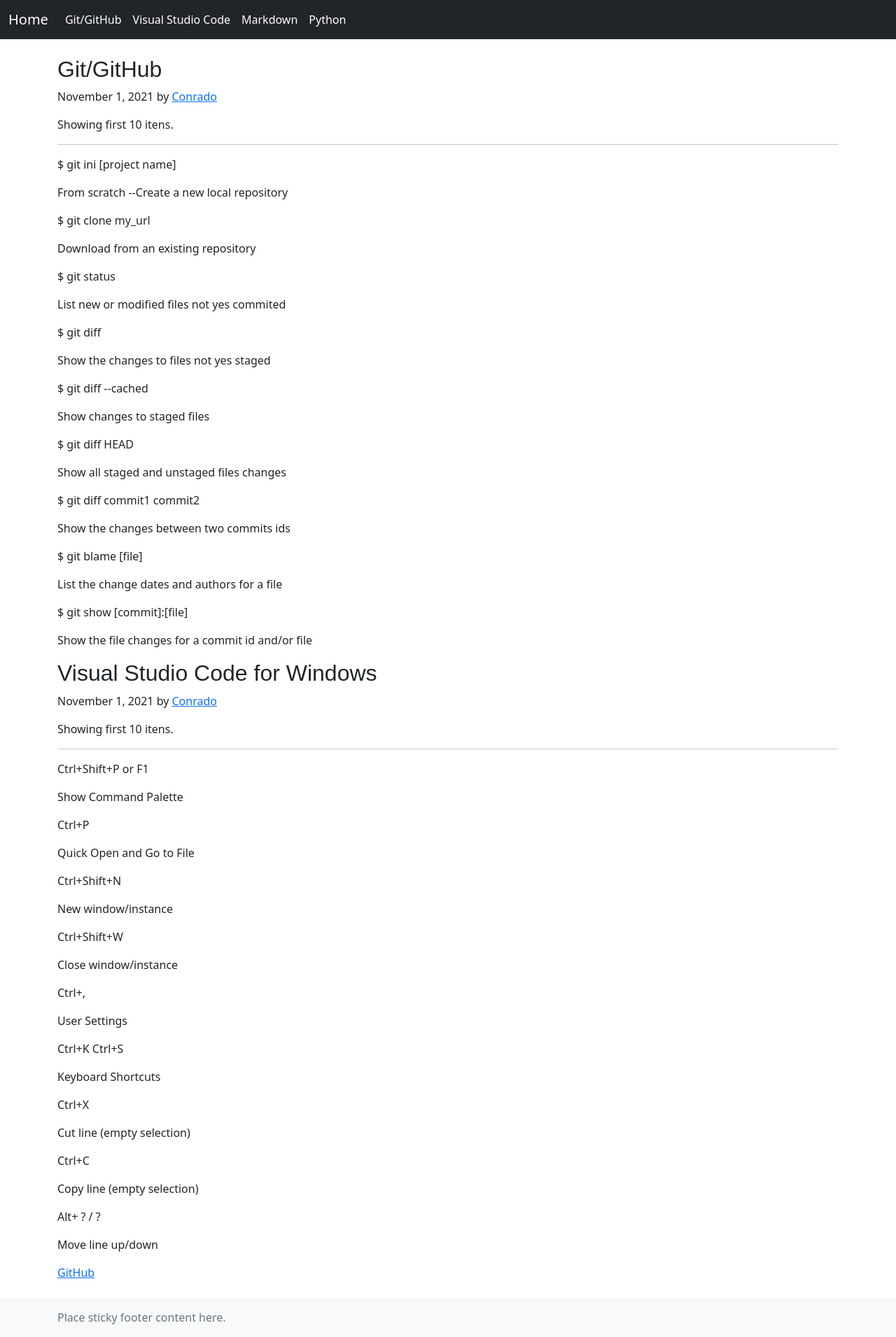
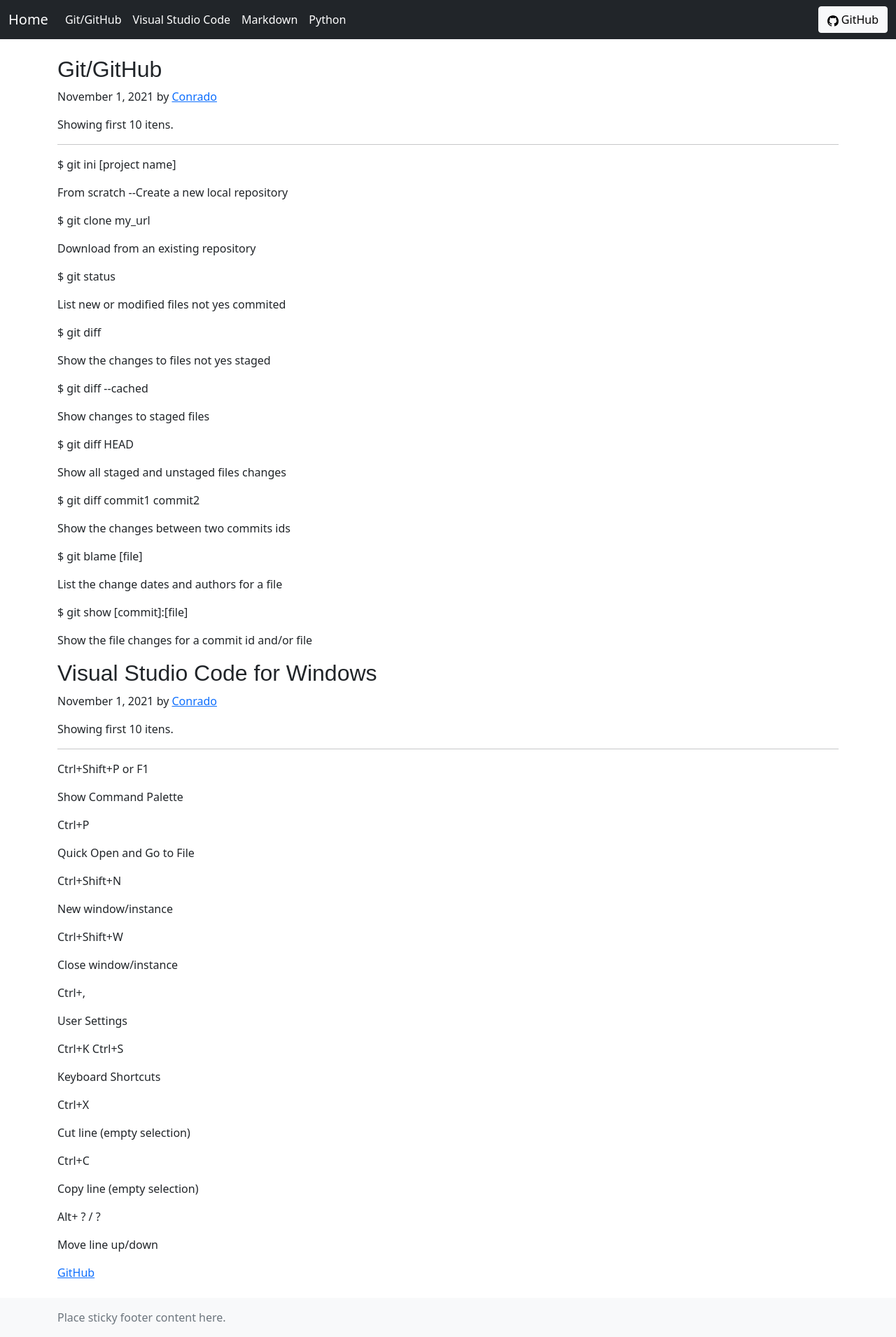
Before and after one commit to ConradoAlmeida/cheatsheets, a Jekyll site: the page built from index.html, in a window 1280 px wide. Shown: the whole page at 70% size. Built offline with Jekyll 4.4.1, drawn with Linux system fonts in a browser that asks for light colours.

Commit message:
botão para ir ao github

```diff
--- a/_layouts/default.html
+++ b/_layouts/default.html
@@ -33,6 +33,13 @@
           font-size: 3.5rem;
         }
       }
+
+    .card2 {
+    flex-basis: 10%;
+
+    align-items: flex-end;
+
+      }
     </style>
 
 
@@ -51,6 +58,7 @@
 <nav class="navbar navbar-expand-lg navbar-dark bg-dark">
   <div class="container-fluid">
     <a class="navbar-brand" href="index.html">Home</a>
+
     <button class="navbar-toggler" type="button" data-bs-toggle="collapse" data-bs-target="#navbarNav" aria-controls="navbarNav" aria-expanded="false" aria-label="Toggle navigation">
       <span class="navbar-toggler-icon"></span>
     </button>
@@ -69,9 +77,22 @@
           <a class="nav-link active" aria-current="page" href="teste.html">Python</a>
         </li>
       </ul>
+
     </div>
+ <div class="nav pull-right">
+         <a href="https://github.com/ConradoAlmeida/" class="btn btn-light" role="button">            <svg xmlns="http://www.w3.org/2000/svg" width="16" height="16" fill="currentColor" class="bi bi-github" viewBox="0 0 16 16">
+  <path d="M8 0C3.58 0 0 3.58 0 8c0 3.54 2.29 6.53 5.47 7.59.4.07.55-.17.55-.38 0-.19-.01-.82-.01-1.49-2.01.37-2.53-.49-2.69-.94-.09-.23-.48-.94-.82-1.13-.28-.15-.68-.52-.01-.53.63-.01 1.08.58 1.23.82.72 1.21 1.87.87 2.33.66.07-.52.28-.87.51-1.07-1.78-.2-3.64-.89-3.64-3.95 0-.87.31-1.59.82-2.15-.08-.2-.36-1.02.08-2.12 0 0 .67-.21 2.2.82.64-.18 1.32-.27 2-.27.68 0 1.36.09 2 .27 1.53-1.04 2.2-.82 2.2-.82.44 1.1.16 1.92.08 2.12.51.56.82 1.27.82 2.15 0 3.07-1.87 3.75-3.65 3.95.29.25.54.73.54 1.48 0 1.07-.01 1.93-.01 2.2 0 .21.15.46.55.38A8.012 8.012 0 0 0 16 8c0-4.42-3.58-8-8-8z"/>
+</svg> GitHub</a>
+
+
+
+        </div>
+
   </div>
+
 </nav>
+
+
 
 
 
@@ -82,6 +103,8 @@
 <script async="" src="https://cdn.jsdelivr.net/npm/masonry-layout@4.2.2/dist/masonry.pkgd.min.js" integrity="sha384-GNFwBvfVxBkLMJpYMOABq3c+d3KnQxudP/mGPkzpZSTYykLBNsZEnG2D9G/X/+7D" crossorigin="anonymous"></script>
 <!-- Place this tag in your head or just before your close body tag. -->
 <script async defer src="https://buttons.github.io/buttons.js"></script>
+
+
 
 
 
--- a/index.html
+++ b/index.html
@@ -2,6 +2,7 @@
 layout: default
 ---
 {% assign dados = site.data.store-data | group_by:"grupo"%}
+
 
 
 
```
